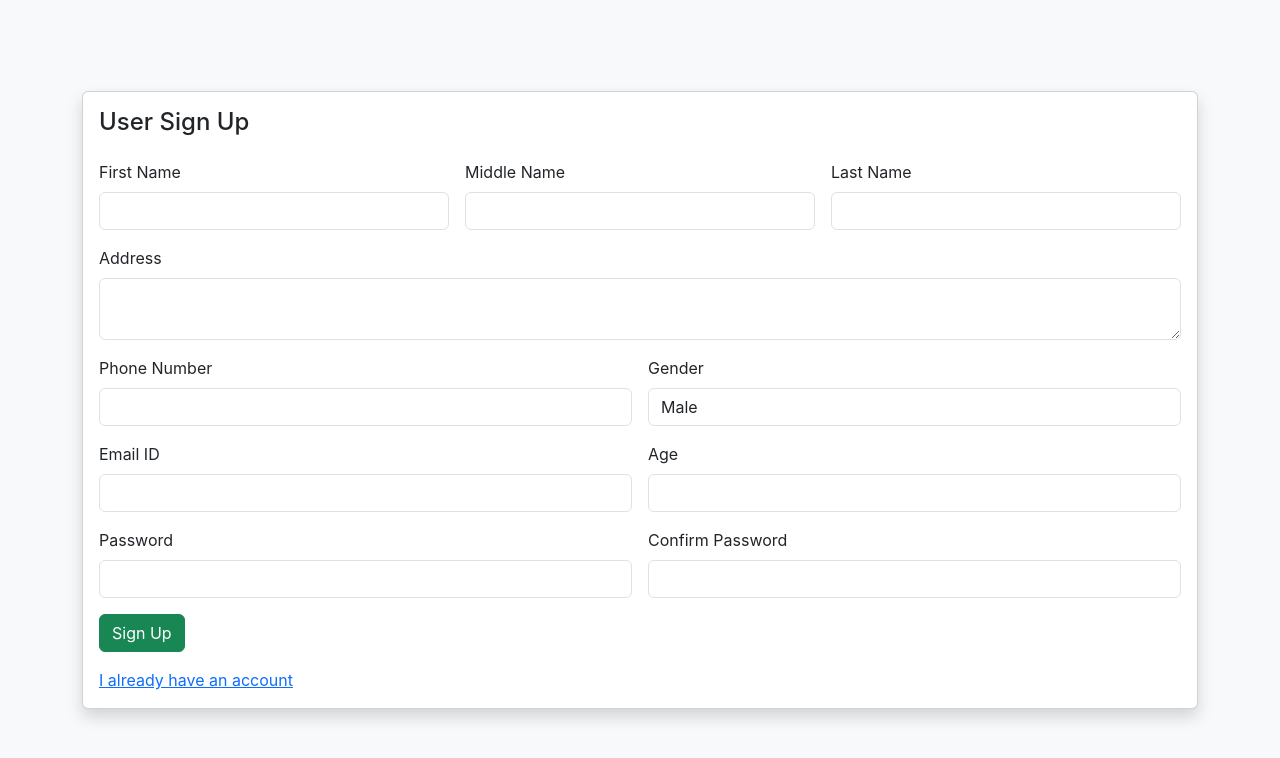
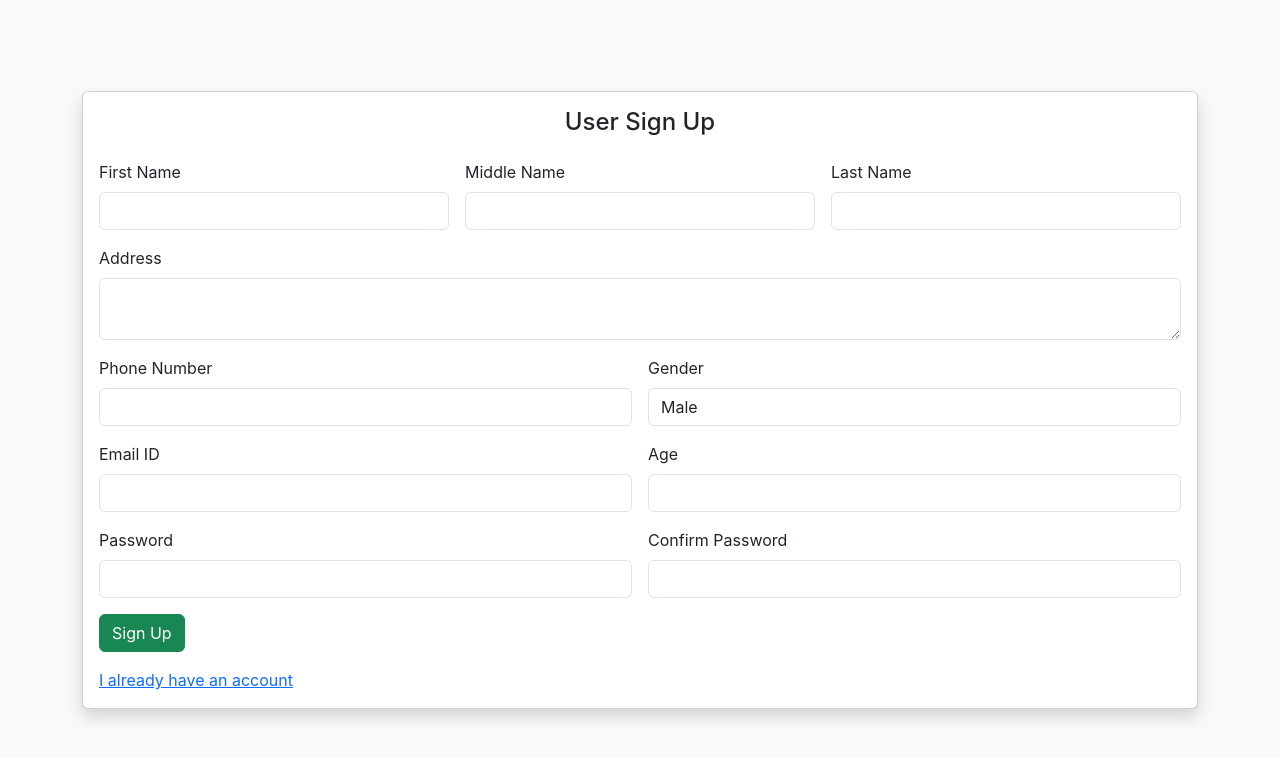
Before and after one commit to NeilMathew33/User-Data, a React (Create React App) app: page /SignUp in a window 1280 px wide. Shown: the top 758 px of the page. Built offline with nearby package versions, Linux system fonts and the light colour scheme.

Commit message:
added signup

```diff
--- a/src/Components/SignUp.jsx
+++ b/src/Components/SignUp.jsx
@@ -12,9 +12,7 @@ const SignUp = () => {
   <div class="card-body ">
 
 <div className="row g-3">
-<h4>
-  User Sign Up
-</h4>
+<h4 className='text-center'>User Sign Up</h4>
 
 
         <div className="col-12 col-sm-4 col-md-4 col-lg-4 col-xl-4 col-xxl-4">
```
